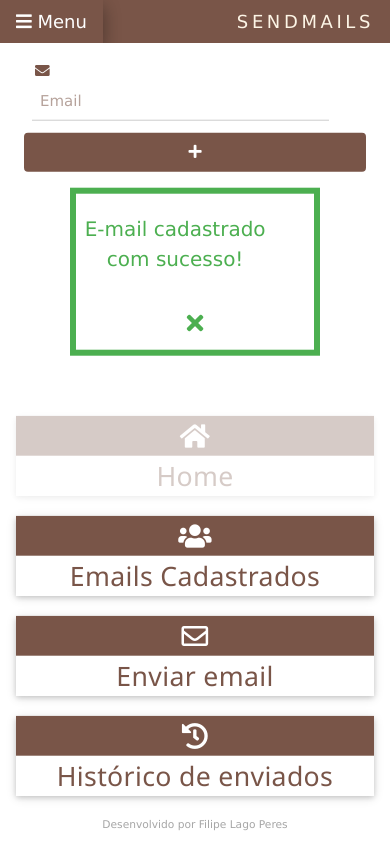
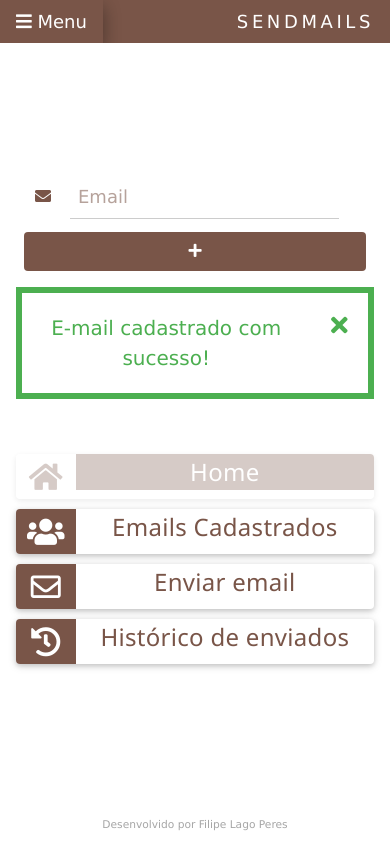
Before and after one commit to filipelperes/MailerSender, a PHP site: page /dashboard.php?success=register in a window 390 px wide. Run offline with PHP 8.4, Linux system fonts and the light colour scheme; the visitor is signed in with stand-in values (Sample User, id 1); some libraries are stand-ins or nearby versions.

Commit message:
V1.0.0.0.1
Pq eu mando aqui

```diff
--- a/css/dashboard.css
+++ b/css/dashboard.css
@@ -5,10 +5,15 @@ form label {
 }
 
 .dash button {
-  margin: 10px 0 !important;
+  margin: 5px 0 !important;
+  -webkit-border-radius: 4px !important;
+  -moz-border-radius: 4px !important;
+  -o-border-radius: 4px !important;
+  -ms-border-radius: 4px !important;
+  border-radius: 4px !important;
 }
 
-.dash button.w3-btn {
+.dash button.w3-button {
   padding: 0 0 !important;
 }
 
@@ -38,6 +47,24 @@ footer p, footer a {
   #mySidebar {
     width: 100% !important;
   }
+
+  form label {
+    margin-top: 3% !important;
+    font-size: 10pt !important;
+    -webkit-border-radius: 8px !important;
+    -moz-border-radius: 8px !important;
+    -o-border-radius: 8px !important;
+    -ms-border-radius: 8px !important;
+    border-radius: 8px !important;
+  }
+
+  form {
+    margin-top: 10%;
+  }
+
+  form button {
+    margin-top: 13px;
+  }
 }
 
 /* Small devices (landscape phones, 576px and up) */
@@ -46,36 +73,91 @@ footer p, footer a {
     width: 100% !important;
   }
 
-  label {
+  form label {
     margin-top: 3% !important;
-    font-size: 11pt !important;
+    font-size: 12pt !important;
+    -webkit-border-radius: 8px !important;
+    -moz-border-radius: 8px !important;
+    -o-border-radius: 8px !important;
+    -ms-border-radius: 8px !important;
+    border-radius: 8px !important;
+  }
+
+  nav {
+    font-size: 1.5rem !important;
+  }
+
+  form input {
+    font-size: 1.2em;
+  }
+
+  form {
+    margin-top: 22%;
+  }
+
+  form button {
+    margin-top: 13px;
+  }
+
+  #notify button {
+    margin-top: 2% !important;
   }
 }
 
 /* Medium devices (tablets, 768px and up) */
-@media (max-width: 991.98px) {
+@media (min-width: 767.99px) and (max-width: 991.98px) {
   #mySidebar {
     width: 55% !important;
   }
 
-  label {
-    margin-top: 3% !important;
-    font-size: 10px !important;
+  form label {
+    margin-top: 1.5% !important;
+    font-size: 15pt !important;
+    -webkit-border-radius: 8px !important;
+    -moz-border-radius: 8px !important;
+    -o-border-radius: 8px !important;
+    -ms-border-radius: 8px !important;
+    border-radius: 8px !important;
   }
 
-  form button {
-    margin-top: 12px;
+  #notify button {
+    margin-top: 2% !important;
+  }
+
+  #notify {
+    width: 65% !important;
+  }
+
+  form input {
+    font-size: 1.2em;
+  }
+
+  nav {
+    font-size: 1.20rem !important;
   }
 }
 
 /* Large devices (desktops, 992px and up) */
-@media (max-width: 1199.98px) {
-  label{
-    font-size: 11pt !important;
-    -webkit-border-radius: 8px !important;
-    -moz-border-radius: 8px !important;
-    border-radius: 8px !important;
-    margin-top: 6% !important;
+@media (min-width: 991.99px) and (max-width: 1199.98px) {
+  #mySidebar {
+    width: 55% !important;
+  }
+
+  form label{
+    font-size: 20pt !important;
+    -webkit-border-radius: 35px !important;
+    -moz-border-radius: 35px !important;
+    -o-border-radius: 35px !important;
+    -ms-border-radius: 35px !important;
+    border-radius: 35px !important;
+  }
+
+  form input {
+    margin-top: 2.5% !important;
+  }
+
+  form {
+    margin-top: -18%;
   }
 
   #notify {
@@ -86,7 +168,9 @@ footer p, footer a {
     margin-top: 1.5% !important;
   }
 
-  .dash button h2, .dash button h3  {font-size: 20pt !important;}
+  .dash button h2, .dash button h3 {
+    font-size: 22pt;
+  }
 }
 
 /* Extra large devices (large desktops, 1200px and up) */
--- a/css/index.css
+++ b/css/index.css
@@ -29,7 +29,7 @@ h2.h2{
   }
 
   /* Medium devices (tablets, 768px and up) */
-  @media (max-width: 991.98px) {
+  @media (min-width: 767.99px) and (max-width: 991.98px) {
     button {
         font-size: 32px !important;
     }
@@ -42,7 +42,7 @@ h2.h2{
   }
 
   /* Large devices (desktops, 992px and up) */
-  @media (max-width: 1199.98px) {
+  @media (min-width: 991.99px) and (max-width: 1199.98px) {
     button {
         font-size: 35px !important;
     }
--- a/dashboard.php
+++ b/dashboard.php
@@ -27,7 +27,7 @@
 
     <div class="h-100 w3-display-container w3-text-brown">
       <!-- Top container -->
-      <div class="w3-bar w3-top w3-brown w3-large w3-text-sand" style="z-index:4">
+      <div class="w3-bar w3-top w3-brown w3-large" style="z-index:4">
         <button type="button" class="w3-bar-item w3-btn w3-hover-brown" onclick="w3_menu()"><i class="fa fa-bars"></i> Menu</button>
         <span class="w3-bar-item w3-right uppercase w3-btn w3-hover-brown" style="letter-spacing: 0.2em;">
           <a href="dashboard.php">Sendmails</a>
@@ -35,11 +35,11 @@
       </div>
 
       <!-- Sidebar/menu -->
-      <nav style="display: none !important; position: relative !important;" class="w3-sidebar w3-bar-block w3-sand w3-animate-left" id="mySidebar"><br>
+      <nav style="display: none !important; position: relative !important;" class="w3-sidebar w3-bar-block w3-border-right w3-border-brown w3-animate-left" id="mySidebar"><br>
         <!-- Part 1 menu -->
         <div class="w3-container w3-row-padding w3-center w3-text-brown">
           <div class="w3-col s12 m12 l12 w3-bar mt-menu">
-            <div class="w3-col s12 m12 l12 w3-leftbar w3-rightbar w3-border-brown w3-padding w3-margin-bottom">
+            <div class="w3-col s12 m12 l12 w3-border-brown w3-padding w3-margin-bottom">
               <div>Bem-vindo, <strong><?= $_SESSION['email'] ?></strong></div>
             </div>
             <div class="w3-margin-bottom mt-menu">
@@ -47,20 +47,19 @@
             </div>
           </div>
         </div>
-        <hr>
+        <hr class="w3-border-brown">
         <!-- Part 2 menu -->
         <div class="w3-container w3-center w3-text-brown uppercase w3-display-container">
           <h5>Dashboard</h5>
         </div>
         <div class="w3-bar-block w3-text-brown">
-          <a href="dashboard.php" class="w3-bar-item w3-btn w3-hover-brown w3-padding w3-brown"><i class="fas fa-home"></i> Home</a>
-          <a href="#" class="w3-bar-item w3-btn w3-hover-sand w3-hover-text-brown w3-padding"><i class="fa fa-users fa-fw"></i> Emails cadastrados</a>
-          <a href="#" class="w3-bar-item w3-btn w3-hover-sand w3-hover-text-brown w3-padding"><i class="far fa-envelope"></i> Enviar email</a>
-          <a href="#" class="w3-bar-item w3-btn w3-hover-sand w3-hover-text-brown w3-padding"><i class="fas fa-history"></i> Histórico de enviados</a>
+          <a href="dashboard.php" class="w3-bar-item w3-btn w3-hover-brown w3-padding w3-leftbar w3-rightbar w3-border-brown"><i class="fas fa-home"></i> Home</a>
+          <a href="#" class="w3-bar-item w3-btn w3-hover-brown w3-padding"><i class="fa fa-users fa-fw"></i> Emails cadastrados</a>
+          <a href="#" class="w3-bar-item w3-btn w3-hover-brown w3-padding"><i class="far fa-envelope"></i> Enviar email</a>
+          <a href="#" class="w3-bar-item w3-btn w3-hover-brown w3-padding"><i class="fas fa-history"></i> Histórico de enviados</a>
           <!-- Bottom menu -->
           <div class="w3-display-bottommiddle w-100">
-            <hr>
-            <button type="button" class="w3-bar-item w3-button w3-brown w3-hover-sand w3-hover-text-brown w3-padding w3-center" onclick="w3_menu()"><i class="fas fa-times"></i> Fechar menu</button>
+            <button type="button" class="w3-bar-item w3-button w3-brown w3-hover-white w3-hover-text-brown w3-padding w3-center" onclick="w3_menu()"><i class="fas fa-times"></i> Fechar menu</button>
           </div>
         </div>
       </nav>
@@ -71,7 +70,7 @@
            <!-- Cadastrar email -->
           <form method="post" action="system/registerNewMail.php" class="w3-row-padding w3-content">
             <label class="w3-col s1 m1 l1 w3-button w3-hover-brown" style="padding: 0 8px !important; height: auto !important" for="email"><i class="fas fa-envelope" style="padding: 0 3px !important;"></i></label>
-            <div class="w3-col s11 m10 l10">
+            <div class="w3-col s10 m10 l10">
               <input class="w3-input w3-border-bottom w3-text-brown" name="email" id="email" type="text" placeholder="Email" required>
             </div>
             <button type="submit" class="w3-col s12 m1 l1 w3-btn w3-brown w3-round w3-hover-brown" style="height: 39px;"><i class="fas fa-plus"></i></button>
@@ -83,24 +82,24 @@
           <!-- Buttons Dashboard Main -->
           <div class="w3-row w3-content w3-middle mt-menu dash">
             <div class="w3-row w3-col s12 m12 l12">
-              <button onmouseout="normal(this)" onmouseover="hover(this)" class="w3-col s12 m l6 w3-btn w3-card-2 card-buttons" disabled>
-                  <h2 class="w3-brown"><i class="fas fa-home"></i></h2>
-                  <h3>Home</h3>
+              <button class="w3-col s12 m12 l12 w3-button w3-hover-none w3-hover-text-brown w3-card-2 card-buttons" disabled>
+                  <h2 class="w3-col s2 m2 l2"><i class="fas fa-home"></i></h2>
+                  <h3 class="w3-rest w3-brown">Home</h3>
               </button>
 
-              <button onmouseout="normal(this)" onmouseover="hover(this)" class="w3-col s12 m l6 w3-btn w3-card-2 card-buttons ml">
-                  <h2 class="w3-brown"><i class="fa fa-users fa-fw"></i></h2>
-                  <h3>Emails Cadastrados</h3>
+              <button onmouseout="normal(this)" onmouseover="hover(this)" class="w3-col s12 m12 l12 w3-button w3-hover-none w3-hover-text-brown w3-card-2 card-buttons">
+                  <h2 class="w3-col s2 m2 l2 w3-brown"><i class="fa fa-users fa-fw"></i></h2>
+                  <h3 class="w3-rest">Emails Cadastrados</h3>
               </button>
 
-              <button onmouseout="normal(this)" onmouseover="hover(this)" class="w3-col s12 m l6 w3-btn w3-card-2 card-buttons">
-                  <h2 class="w3-brown"><i class="far fa-envelope"></i></h2>
-                  <h3>Enviar email</h3>
+              <button onmouseout="normal(this)" onmouseover="hover(this)" class="w3-col s12 m12 l12 w3-button w3-hover-none w3-hover-text-brown w3-card-2 card-buttons">
+                  <h2 class="w3-col s2 m2 l2 w3-brown"><i class="far fa-envelope"></i></h2>
+                  <h3 class="w3-rest">Enviar email</h3>
               </button>
 
-              <button onmouseout="normal(this)" onmouseover="hover(this)" class="w3-col s12 m l6 w3-btn w3-card-2 card-buttons ml">
-                  <h2 class="w3-brown"><i class="fas fa-history"></i></h2>
-                  <h3>Histórico de enviados</h3>
+              <button onmouseout="normal(this)" onmouseover="hover(this)" class="w3-col s12 m12 l12 w3-button w3-hover-none w3-hover-text-brown w3-card-2 card-buttons">
+                  <h2 class="w3-col s2 m2 l2 w3-brown"><i class="fas fa-history"></i></h2>
+                  <h3 class="w3-rest">Histórico de enviados</h3>
               </button>
             </div>
           </div>
@@ -124,19 +123,15 @@
       function hover(x) {
         var c = x.children;
         console.log(x.children);
-        c[0].removeAttribute("class");
-        c[0].style.backgroundColor = "#fff";
-        c[0].style.color = "#795548";
-        c[1].style.backgroundColor = "#795548";
-        c[1].style.color = "#fff";
+        c[0].className ="w3-col s2 m2 l2";
+        c[1].className = "w3-rest w3-brown";
       }
 
       function normal(x) {
         var c = x.children;
         console.log(x.children);
-        c[0].setAttribute("class", "w3-brown");
-        c[1].style.backgroundColor = "#fff";
-        c[1].style.color = "#795548";
+        c[0].className = "w3-col s2 m2 l2 w3-brown";
+        c[1].className = "w3-rest";
       }
     </script>
   </body>
--- a/index.php
+++ b/index.php
@@ -21,7 +21,7 @@
     <script src="js/js.js"></script>
   </head>
 
-  <body class="w3-sand">
+  <body>
 
     <div class="h-100 w3-display-container w3-text-brown">
       <!-- Header -->
@@ -33,10 +33,10 @@
       <!-- Buttons -->
       <div class="w3-row w-100 w3-center w3-display-bottommiddle">
         <div class="w3-col s12 m12 l6">
-          <button type="button" onclick="redirect('form.php?login=true')" class="w3-button w3-sand w3-hover-brown w3-text-brown uppercase w-100 buttons">Entrar</button>
+          <button type="button" onclick="redirect('form.php?login=true')" class="w3-button w3-hover-brown w3-text-brown uppercase w-100 buttons">Entrar</button>
         </div>
         <div class="w3-col s12 m12 l6">
-          <button type="button" onclick="redirect('form.php?register=true')" class="w3-button w3-sand w3-hover-brown w3-text-brown uppercase w-100 buttons">Registrar</button>
+          <button type="button" onclick="redirect('form.php?register=true')" class="w3-button w3-hover-brown w3-text-brown uppercase w-100 buttons">Registrar</button>
         </div>
       </div>
 
```
Also changed, not shown: other parts of css/dashboard.css (+52 -5 lines), form.php (+4 -4 lines), js/util_butNotUse.js (added, +31 -0 lines).
